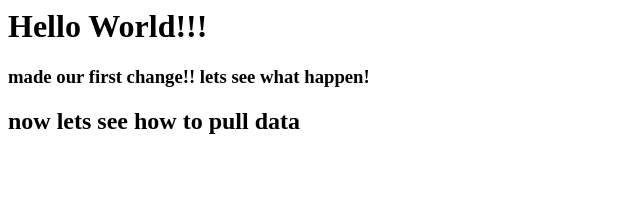
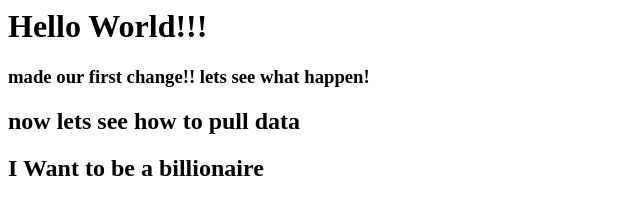
Before and after one commit to Faruk696/sample, a plain HTML site: page index.html in a window 1280 px wide. Shown: the whole page, without its empty margins (0-640 px from the left). Drawn offline with Linux system fonts and the light colour scheme.

Commit message:
index file modified again

```diff
--- a/index.html
+++ b/index.html
@@ -2,3 +2,4 @@
 
 <h3>made our  first change!! lets see what happen!</h3>
 <h2>now lets  see how  to pull data<h2>
+<h2>I  Want to be a billionaire</h2>
```
